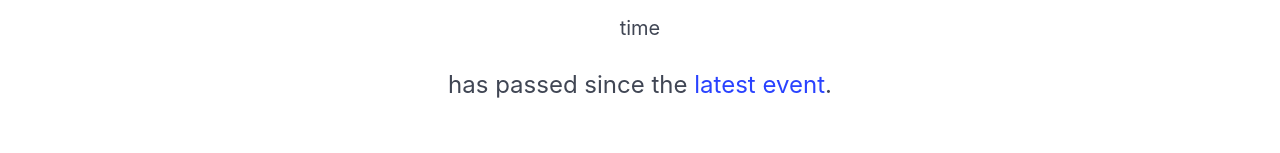
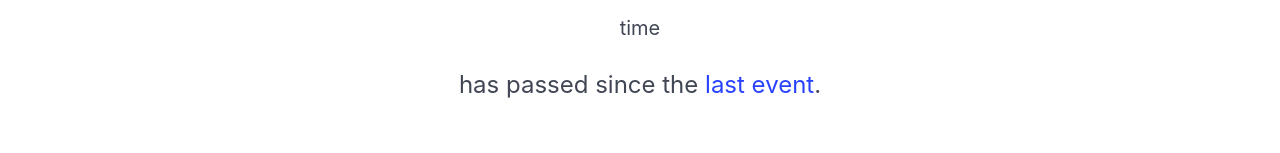
Before and after one commit to anthonyisensee/event-tracker, a React (Create React App) app: page /tracker in a window 1280 px wide. Both pictures are taken after typing "Sample" into the empty fields and a click on the button "Create". Shown: the part 219-372 px from the top of the page. Built offline with nearby package versions, Linux system fonts and the light colour scheme.

Commit message:
feat: completes dashboard styling, resolves #12

```diff
--- a/src/Views/Dashboard/TrackerCard.js
+++ b/src/Views/Dashboard/TrackerCard.js
@@ -6,7 +6,7 @@ import { getLatestEventWithTrackerId } from "../../IndexedDB/IndexedDB"
 const TrackerCard = ({ tracker }) => {
 
     const [latestEvent, setLatestEvent] = useState()
-    const [timeSinceArray, setTimeSinceArray] = useState()
+    const [timeSinceArray, setTimeSinceArray] = useState(timeSinceDateArray(null))
 
     const location = useLocation()
 
@@ -45,26 +45,26 @@ const TrackerCard = ({ tracker }) => {
     }, [latestEvent])
 
     return (
-        <div className="box">
+        <div className="box is-flex is-flex-direction-column is-justify-content-space-between" style={{ height: "100%" }}>
             {tracker && <>
-                <div className="content has-text-centered">
-                    <h3>{tracker.name}</h3>
+                <div className="content has-text-centered mb-3">
+                    <h2 className="is-size-4 mb-0">{tracker.name ?? (<span class="is-italic">Unnamed Tracker</span>)}</h2>
                 </div>
-                {timeSinceArray && <>
+                <div>
                     <div className="time-since has-text-centered is-flex is-justify-content-center">
                         {timeSinceArray.map((time, index) => (
-                            <div className="m-2" key={index}>
+                            <div className="ml-1 mr-1 mb-3" key={index}>
                                 <p className="number is-size-4">{time.number}</p>
                                 <p className="unit is-size-7">{time.unit}</p>
                             </div>
                         ))}
                     </div>
-                    <div className="content has-text-centered is-size-6">
+                    <div className="content has-text-centered is-size-6 mb-3">
                         <p>
-                            {timeSinceArray[timeSinceArray.length - 1].isPlural ? "have" : "has"} passed since {latestEvent ? "the" : "there is no"} {latestEvent ? <Link to={`/event?id=${latestEvent.id}`} state={{ referrer: location.pathname }}>latest event</Link> : "latest event."}.
+                            {timeSinceArray[timeSinceArray.length - 1].isPlural ? "have" : "has"} passed {latestEvent ? "since the" : "as there is no"} {latestEvent ? <Link to={`/event?id=${latestEvent.id}`} state={{ referrer: location.pathname }}>last event</Link> : "last event"}.
                         </p>
                     </div>
-                </>}
+                </div>
                 <div className="buttons is-centered">
                     <Link to={`/tracker?id=${tracker.id}`} className="button">View Tracker</Link>
                     <Link to={`/event?trackerid=${tracker.id}`} state={{ referrer: location.pathname }} className="button is-warning">New Event</Link>
--- a/src/Views/Tracker/Tracker.js
+++ b/src/Views/Tracker/Tracker.js
@@ -181,7 +181,7 @@ const Tracker = () => {
             }
             {tracker && <>
                 <div className="content has-text-centered">
-                    <h1>{tracker.name}</h1>
+                    <h1>{tracker.name ?? <span className="is-italic">Unnamed Tracker</span>}</h1>
                 </div>
                 {timeSinceArray && <>
                     <div className="time-since has-text-centered is-flex is-justify-content-center">
@@ -194,7 +194,7 @@ const Tracker = () => {
                     </div>
                     <div className="content has-text-centered is-size-4">
                         <p>
-                            {timeSinceArray[timeSinceArray.length - 1].isPlural ? "have" : "has"} passed since {latestEvent ? "the" : "there is no"} {latestEvent ? <Link to={`/event?id=${latestEvent.id}`}>latest event</Link> : "latest event."}.
+                            {timeSinceArray[timeSinceArray.length - 1].isPlural ? "have" : "has"} passed since {latestEvent ? "the" : "there is no"} {latestEvent ? <Link to={`/event?id=${latestEvent.id}`}>last event</Link> : "last event."}.
                         </p>
                     </div>
                 </>}
@@ -206,7 +206,7 @@ const Tracker = () => {
                 <div className="field">
                     <label className="label">Name</label>
                     <div className="control">
-                        {mode === "view" && <p>{tracker?.name}</p>}
+                        {mode === "view" && <p>{tracker?.name ?? <span className="is-italic">Unnamed Tracker</span>}</p>}
                         {mode !== "view" &&
                             <input
                                 type="text"
```
